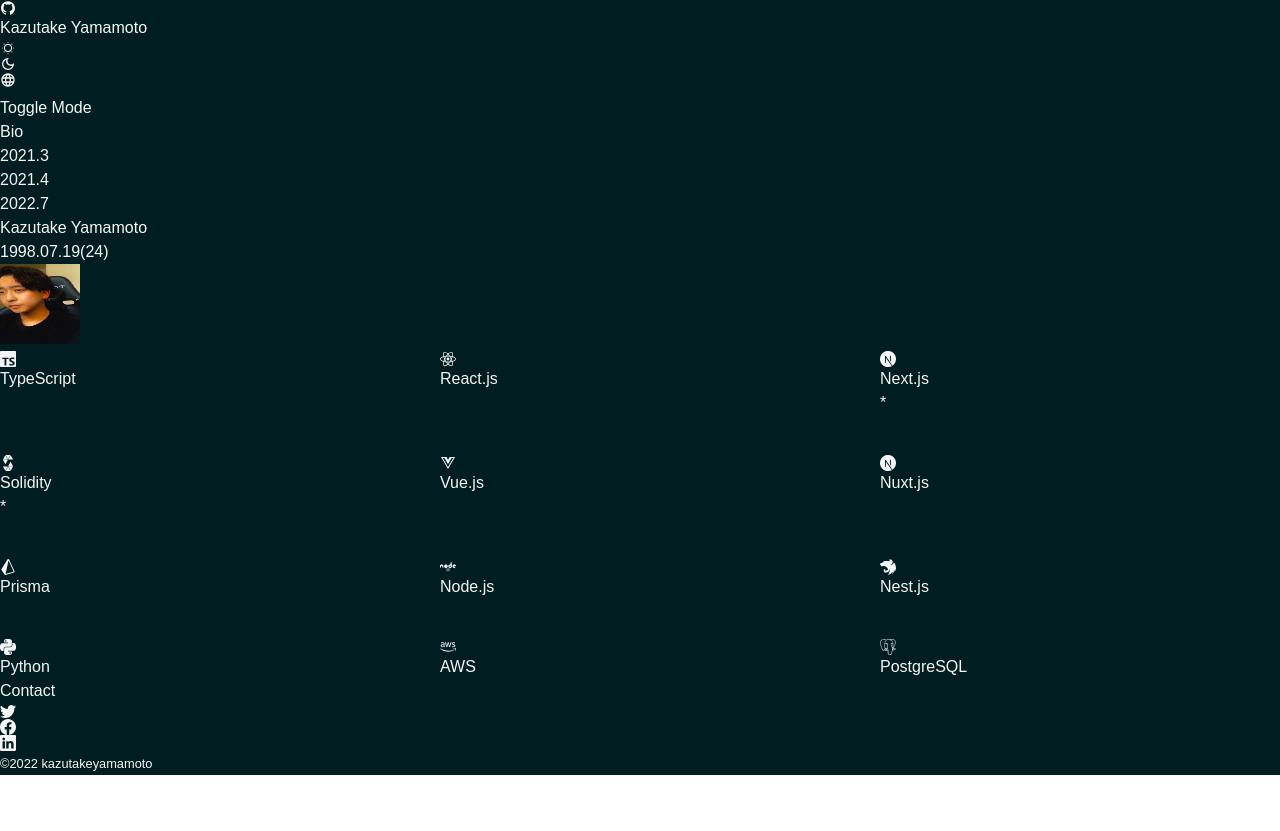
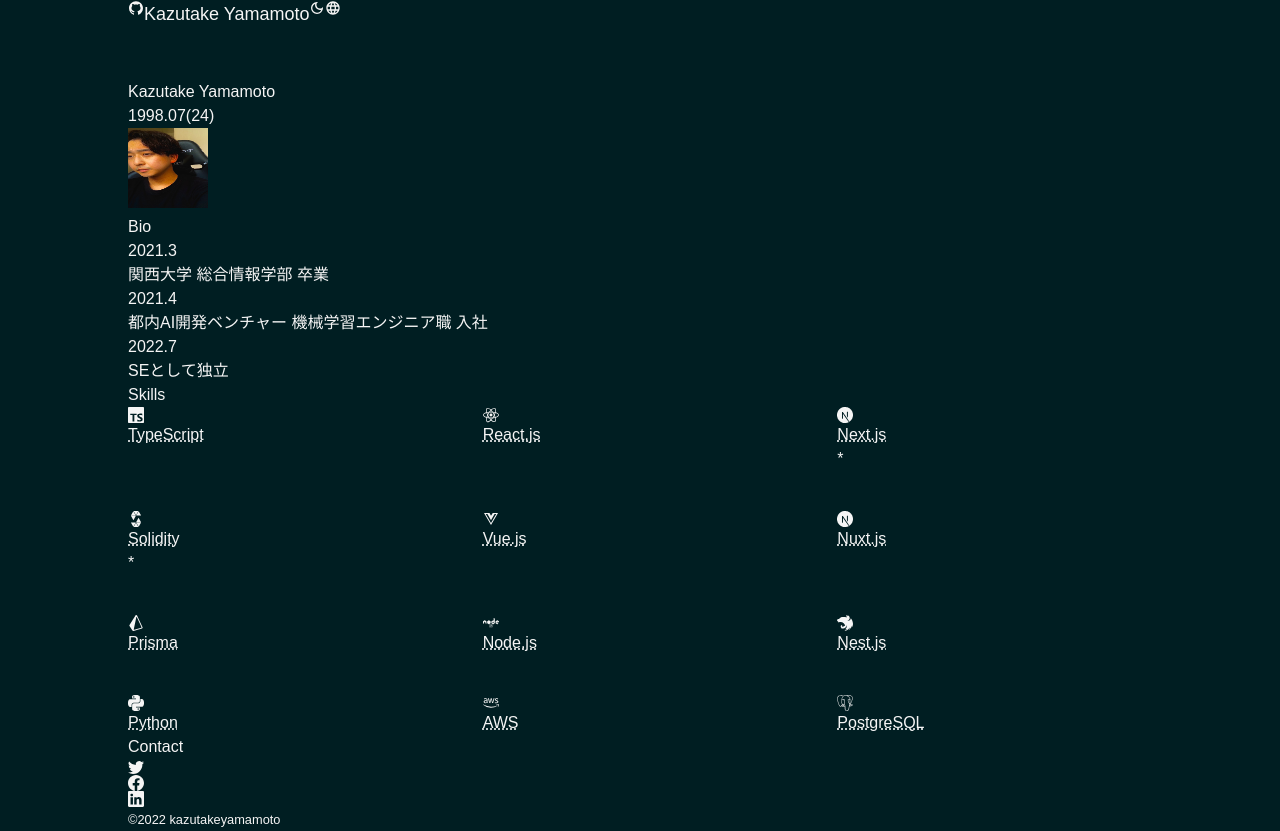
Before and after one commit to mixnuts07/kazutake-yamamoto, a Next.js app: page / in a window 1280 px wide. Before the commit the page ends 800 px from the top, so only its background shows below. Built offline with nearby package versions, Linux system fonts and the light colour scheme.

Commit message:
[add]components

```diff
--- a/components/Bio.tsx
+++ b/components/Bio.tsx
@@ -1,19 +1,13 @@
 const Bio = () => {
   return (
     <div>
-      <h3 className="title-section">Bio</h3>
-      <div className="bio">
-        <span className="left">2021.3</span>
-      </div>
-      <div className="bio">
-        <span className="left">2021.4</span>
-      </div>
-      <div className="bio">
-        <span className="left"></span>
-      </div>
-      <div className="bio">
-        <span className="left">2022.7</span>
-      </div>
+      <h3>Bio</h3>
+      <h5>2021.3</h5>
+      <h5>関西大学 総合情報学部 卒業</h5>
+      <h5>2021.4</h5>
+      <h5>都内AI開発ベンチャー 機械学習エンジニア職 入社</h5>
+      <h5>2022.7</h5>
+      <h5>SEとして独立</h5>
     </div>
   );
 };
--- a/components/Header.tsx
+++ b/components/Header.tsx
@@ -2,16 +2,23 @@ import { AiFillGithub } from "react-icons/ai";
 import { MdOutlineLanguage } from "react-icons/md";
 import { BsBrightnessLow } from "react-icons/bs";
 import { MdOutlineDarkMode } from "react-icons/md";
-const Header = () => {
+const Header = (darkMode, toggleDarkMode) => {
   return (
-    <div className="top-0 fixed z-10 ">
-      <a href="https://github.com/mixnuts07" target="_blank" rel="noreferrer">
-        <AiFillGithub />
-      </a>
-      <p>Kazutake Yamamoto</p>
-      <BsBrightnessLow />
-      <MdOutlineDarkMode />
-      <MdOutlineLanguage />
+    <div className="top-0 fixed z-50 grid grid-cols-2">
+      <div className="flex">
+        <a href="https://github.com/mixnuts07" target="_blank" rel="noreferrer">
+          <AiFillGithub />
+        </a>
+        <p className="text-lg">Kazutake Yamamoto</p>
+      </div>
+      <div className="flex">
+        {darkMode === "dark" ? (
+          <BsBrightnessLow onClick={toggleDarkMode} />
+        ) : (
+          <MdOutlineDarkMode onClick={toggleDarkMode} />
+        )}
+        <MdOutlineLanguage />
+      </div>
     </div>
   );
 };
--- a/components/Profile.tsx
+++ b/components/Profile.tsx
@@ -25,9 +25,9 @@ const Profile = () => {
     return age;
   };
   return (
-    <div>
+    <div className="mt-20">
       <h1 className="name">Kazutake Yamamoto</h1>
-      <p className="my-birth">1998.07.19({getAge(birthday)})</p>
+      <p className="my-birth">1998.07({getAge(birthday)})</p>
       <div className="face-des">
         <Image src={face} alt="face" width={80} height={80} />
       </div>
--- a/components/Skills.tsx
+++ b/components/Skills.tsx
@@ -20,7 +20,7 @@ type LangType = {
 };
 
 // TODO anyの解消
-const languages: any = [
+const languages: LangType[] = [
   {
     name: "TypeScript",
     href: "https://www.typescriptlang.org/",
@@ -59,16 +59,19 @@ const languages: any = [
 
 const Skills = () => {
   return (
+    <div>
+      <h3>Skills</h3>
       <div className="grid gap-10 grid-cols-3">
         {languages.map((language) => (
           <div key={language.name}>
             <a href={language.href} target="_blank" rel="noreferrer">
               {language.icon}
             </a>
-          <h3>{language.name}</h3>
+            <h3 className="underline decoration-dotted">{language.name}</h3>
             {language.asterisk && <h5>*</h5>}
           </div>
         ))}
+      </div>
     </div>
   );
 };
--- a/pages/_app.tsx
+++ b/pages/_app.tsx
@@ -1,5 +1,6 @@
 import "../styles/globals.css";
-
+// TODO react styleで条件で変更。ここは消してindex.tsxで実装
+import "../styles/style.css";
 function MyApp({ Component, pageProps }) {
   return <Component {...pageProps} />;
 }
--- a/pages/index.tsx
+++ b/pages/index.tsx
@@ -3,14 +3,14 @@ import { useState } from "react";
 import Head from "next/head";
 import Header from "../components/Header";
 import Footer from "../components/Footer";
+import Profile from "../components/Profile";
 import Bio from "../components/Bio";
-import Profile from "../components/Profile";
 import Skills from "../components/Skills";
 
 const Home: NextPage = () => {
   // TODO darkMode, toggleModeをHeaderコンポーネントから渡すようにする（子→親）
   const [darkMode, setDarkMode] = useState<string>("dark");
-  const toggleMode = () => {
+  const toggleDarkMode = (): void => {
     darkMode === "dark" ? setDarkMode("") : setDarkMode("dark");
   };
   return (
@@ -20,13 +20,10 @@ const Home: NextPage = () => {
         <meta name="description" content="For Learning" />
         <link rel="icon" href="/favicon.ico" />
       </Head>
-      <main className="bg-blue mx-auto dark:bg-dark dark:text-whitesmoke">
-        <Header />
-        <button className="mt-24" onClick={toggleMode}>
-          Toggle Mode
-        </button>
+      <main className="max-w-4/5 mx-auto bg-whitesmoke text-dark dark:bg-dark dark:text-whitesmoke">
+        <Header darkMode={darkMode} toggleDarkMode={toggleDarkMode} />
+        <Profile />
         <Bio />
-        <Profile />
         <Skills />
         <Footer />
       </main>
--- /dev/null
+++ b/styles/style.css
@@ -0,0 +1,3 @@
+html {
+  background-color: rgb(0, 30, 34);
+}
```
Lines whose indentation alone changed are shown as unchanged.
